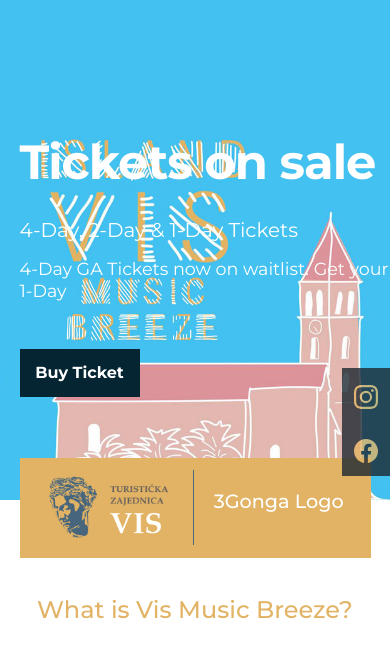
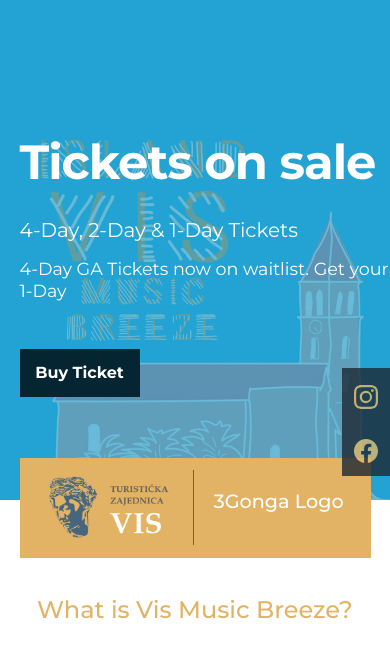
Before and after one commit to hubinteractive/vis-music, a Django app: page / in a window 390 px wide. Shown: the top 646 px of the page. Run offline with Django 4.2, Linux system fonts and the light colour scheme; some libraries are stand-ins or nearby versions.

Commit message:
07.05.2024-1

```diff
--- a/static/css/vis_style.css
+++ b/static/css/vis_style.css
@@ -305,7 +305,7 @@
             width: 100%;
             height: 100%;
             background-size: cover;
-            /* background-color: #0f91c3; */
+            background-color: #0f91c3;
             opacity: .62;
         }
     }
```
